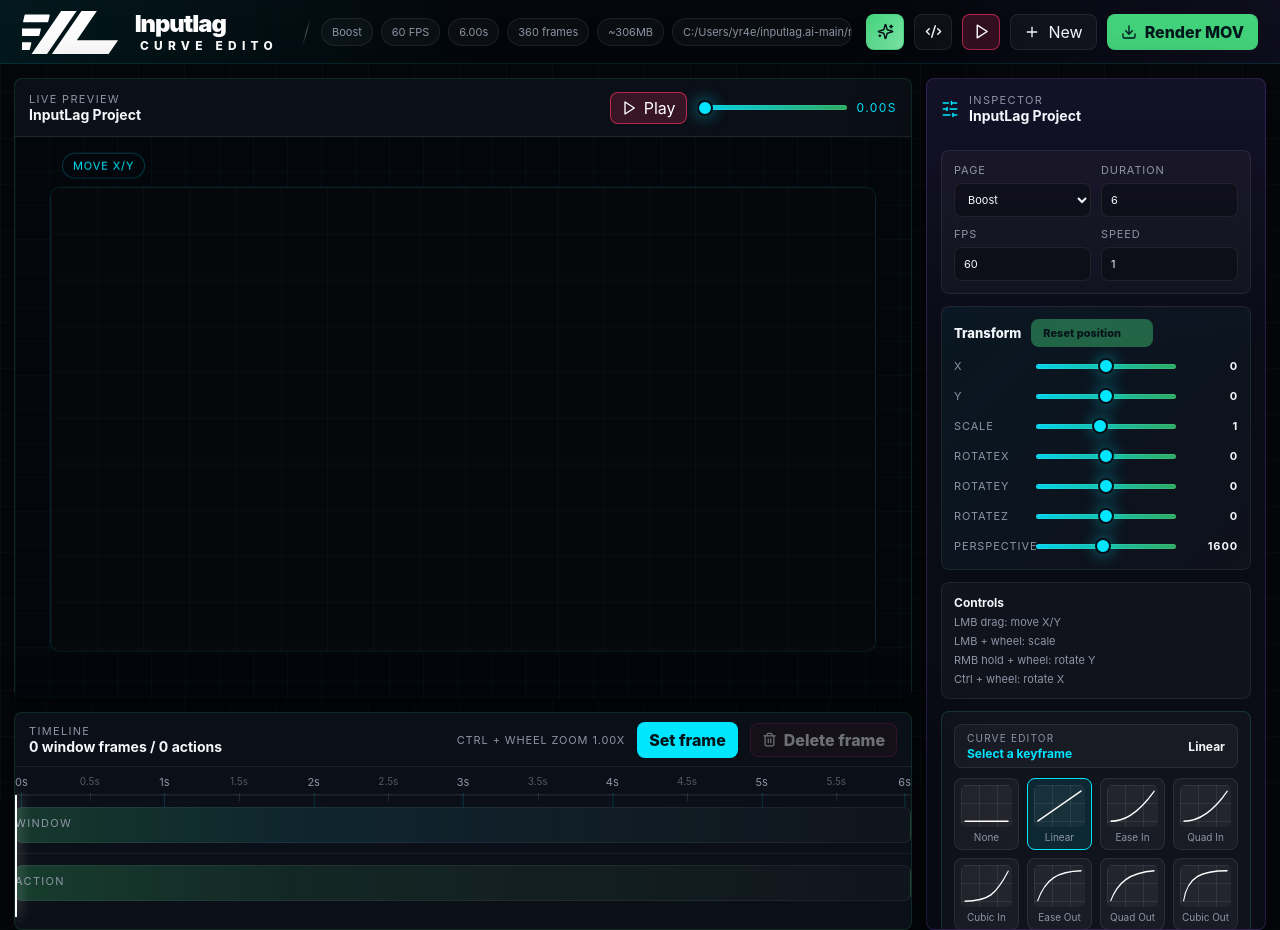
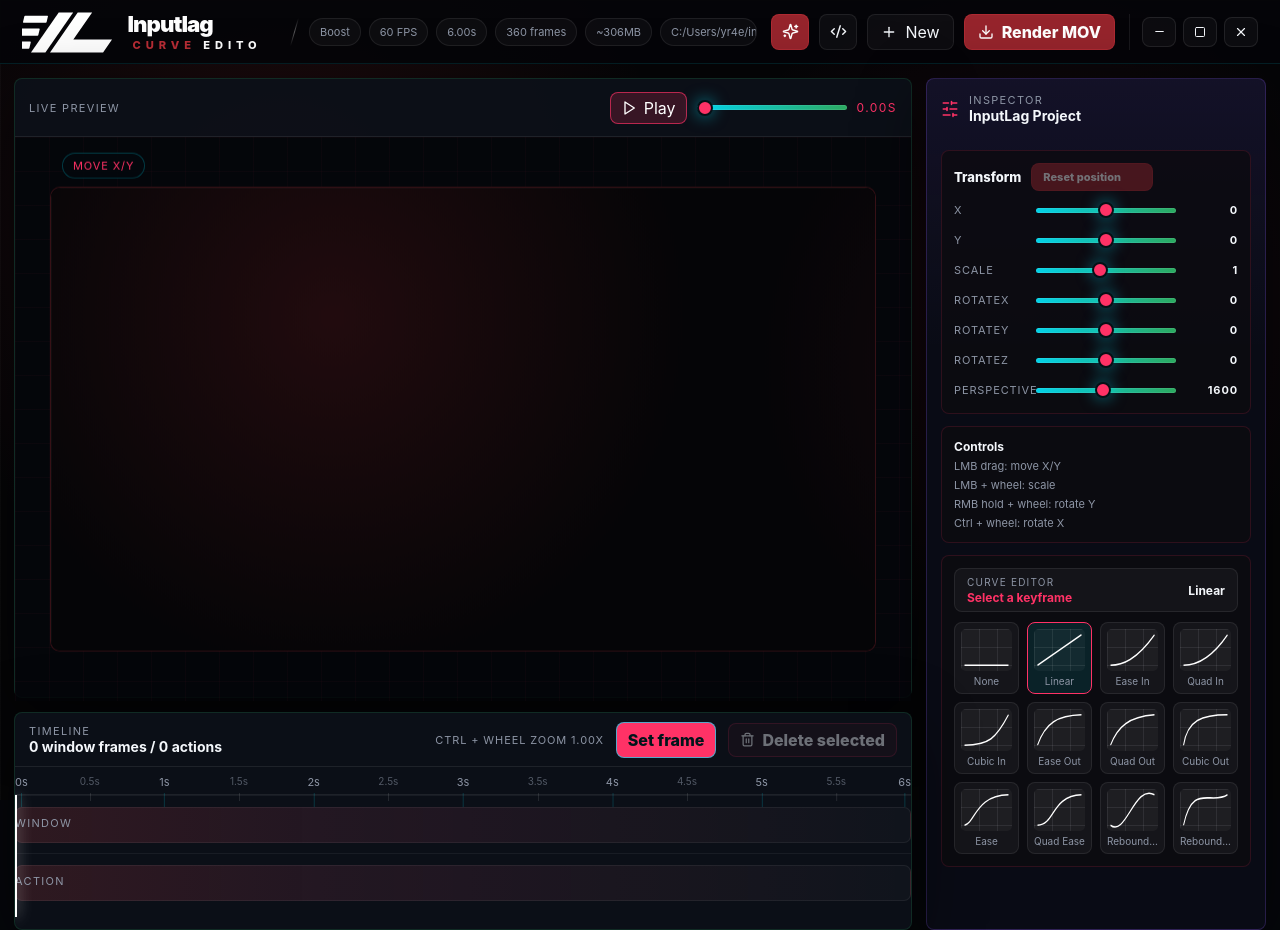
Before and after one commit to Yr4e/UI-curve-editor, a React (Vite) app: page / in a window 1280 px wide. Built offline with nearby package versions, Linux system fonts and the light colour scheme.

Commit message:
improve action playback and burgundy editor ui

```diff
--- a/electron/preload.cjs
+++ b/electron/preload.cjs
@@ -2,6 +2,9 @@ const { contextBridge, ipcRenderer } = require('electron')
 
 contextBridge.exposeInMainWorld('curvy', {
   renderMov: (payload) => ipcRenderer.invoke('render:mov', payload),
+  minimize: () => ipcRenderer.send('window:minimize'),
+  maximize: () => ipcRenderer.send('window:maximize'),
+  close: () => ipcRenderer.send('window:close'),
   onRenderSetTime: (callback) => {
     const listener = (_event, time) => callback(time)
     ipcRenderer.on('render:set-time', listener)
--- a/src/App.jsx
+++ b/src/App.jsx
@@ -2,11 +2,13 @@ import React, { useEffect, useMemo, useRef, useState } from 'react'
 import {
   Code2,
   Download,
+  Minus,
   Pause,
   Play,
   Plus,
   Rotate3D,
   SlidersHorizontal,
+  Square,
   Sparkles,
   Trash2,
   X,
@@ -62,15 +64,15 @@ const estimateWeight = (duration, fps) => {
   return { frames, pngMb: Math.round(frames * 1.15), movMb: Math.round(frames * 0.85) }
 }
 
-const makeProject = ({ name = 'InputLag Project', duration = 6, presetId = 'empty' } = {}) => {
+const makeProject = ({ name = 'InputLag Project', duration = 6, fps, speed, page, presetId = 'empty' } = {}) => {
   const preset = presetTemplates.find((item) => item.id === presetId)
   const base = preset ? { ...preset.start, scale: Math.max(preset.start.scale, 0.86) } : { ...defaultTransform }
   return {
     name,
     duration: preset?.duration ?? duration,
-    fps: preset?.fps ?? 60,
-    speed: preset?.speed ?? 1,
-    page: preset?.page ?? 'boost',
+    fps: fps ?? preset?.fps ?? 60,
+    speed: speed ?? preset?.speed ?? 1,
+    page: page ?? preset?.page ?? 'boost',
     sourceUrl: inputLagPreviewUrl,
     sourceName: 'C:/Users/yr4e/inputlag.ai-main/renderer',
     sourceFiles: 0,
@@ -163,7 +165,10 @@ function ProjectMeta({ project }) {
 
 function NewProjectModal({ open, onClose, onCreate }) {
   const [name, setName] = useState('InputLag Project')
-  const [duration, setDuration] = useState(6)
+  const [duration, setDuration] = useState('6')
+  const [fps, setFps] = useState('60')
+  const [speed, setSpeed] = useState('1')
+  const [page, setPage] = useState('boost')
   const [presetId, setPresetId] = useState('empty')
 
   if (!open) return null
@@ -175,7 +180,12 @@ function NewProjectModal({ open, onClose, onCreate }) {
           <strong>Project setup</strong>
         </div>
         <label>Project name<input value={name} onChange={(event) => setName(event.target.value)} /></label>
-        <label>Length, seconds<input type="number" min="1" max="90" step="0.1" value={duration} onChange={(event) => setDuration(Number(event.target.value))} /></label>
+        <div className="modal-field-grid">
+          <label>Page<select value={page} onChange={(event) => setPage(event.target.value)}>{pages.filter((item) => item.id !== 'logo').map((item) => <option key={item.id} value={item.id}>{item.label}</option>)}</select></label>
+          <label>Duration<input type="number" min="1" max="90" step="0.1" value={duration} onChange={(event) => setDuration(event.target.value)} /></label>
+          <label>FPS<input type="number" min="24" max="120" step="1" value={fps} onChange={(event) => setFps(event.target.value)} /></label>
+          <label>Speed<input type="number" min="0.1" max="3" step="0.05" value={speed} onChange={(event) => setSpeed(event.target.value)} /></label>
+        </div>
         <label>
           Starting preset
           <select value={presetId} onChange={(event) => setPresetId(event.target.value)}>
@@ -185,14 +195,21 @@ function NewProjectModal({ open, onClose, onCreate }) {
         </label>
         <div className="modal-actions">
           <button onClick={onClose}>Cancel</button>
-          <button onClick={() => onCreate({ name, duration, presetId })}>Create</button>
+          <button onClick={() => onCreate({
+            name,
+            duration: Number(duration) || 6,
+            fps: Number(fps) || 60,
+            speed: Number(speed) || 1,
+            page,
+            presetId,
+          })}>Create</button>
         </div>
       </div>
     </div>
   )
 }
 
-function InputLagWindow({ project, page, onAppAction }) {
+function InputLagWindow({ project, page, replayCommand, resetToken }) {
   const frameRef = useRef(null)
   const routeMap = {
     'control-center': '/center',
@@ -213,50 +230,16 @@ function InputLagWindow({ project, page, onAppAction }) {
     : source.replace(/[?#].*$/, '').replace(/\/?$/, '/')
   const pageUrl = source.startsWith('blob:')
     ? source
-    : `${cleanSource}?renderCapture=boost-ai&studioPreview=1&page=${renderPageMap[page] ?? 'boost'}#${routeMap[page] ?? '/center'}`
+    : `${cleanSource}?renderCapture=boost-ai&studioPreview=1&page=${renderPageMap[page] ?? 'boost'}&studioReset=${resetToken}#${routeMap[page] ?? '/center'}`
 
   useEffect(() => {
-    const frame = frameRef.current
-    if (!frame) return undefined
-    let cleanup = () => {}
-    const bind = () => {
-      try {
-        const doc = frame.contentDocument
-        if (!doc) return
-        const handler = (event) => {
-          const target = event.target?.closest?.('button, [role="button"], a, input, select, textarea, [data-action], .toggle, .switch, .tweak-row')
-          if (!target) return
-          const label = (target.innerText || target.getAttribute('aria-label') || target.getAttribute('title') || target.value || target.className || target.tagName || 'app action')
-            .toString()
-            .replace(/\s+/g, ' ')
-            .trim()
-            .slice(0, 120)
-          const selector = target.id
-            ? `#${target.id}`
-            : target.className && typeof target.className === 'string'
-              ? `${target.tagName.toLowerCase()}.${target.className.split(/\s+/).filter(Boolean).slice(0, 3).join('.')}`
-              : target.tagName.toLowerCase()
-          onAppAction?.({
-            type: target.tagName === 'A' ? 'navigate' : target.tagName === 'INPUT' ? 'input' : 'click',
-            label: label || selector,
-            selector,
-            page,
-            route: frame.contentWindow?.location?.hash || '',
-          })
-        }
-        doc.addEventListener('click', handler, true)
-        cleanup = () => doc.removeEventListener('click', handler, true)
-      } catch {
-        cleanup = () => {}
-      }
-    }
-    frame.addEventListener('load', bind)
-    bind()
-    return () => {
-      frame.removeEventListener('load', bind)
-      cleanup()
-    }
-  }, [page, pageUrl, onAppAction])
+    if (!replayCommand?.action || !frameRef.current?.contentWindow) return
+    frameRef.current.contentWindow.postMessage({
+      source: 'curvy-editor',
+      command: 'replay-action',
+      action: replayCommand.action,
+    }, '*')
+  }, [replayCommand])
 
   return (
     <div className="preview-shell">
@@ -363,6 +346,8 @@ function CodePanel({ project, playhead, onClose }) {
           selector: action.selector ?? null,
           page: action.page ?? null,
           route: action.route ?? null,
+          scrollTop: action.scrollTop ?? null,
+          scrollLeft: action.scrollLeft ?? null,
           preset: action.preset ?? null,
           category: action.category ?? 'app',
         })),
@@ -386,7 +371,7 @@ function CodePanel({ project, playhead, onClose }) {
   )
 }
 
-function Timeline({ project, playhead, zoom, selectedKeyframeId, onZoom, onSeek, onSetFrame, onDragKeyframe, onDeleteKeyframe, onSelectKeyframe, onDeleteAction, onDeleteSelected }) {
+function Timeline({ project, playhead, zoom, selectedKeyframeId, selectedActionId, onZoom, onSeek, onSetFrame, onDragKeyframe, onSelectKeyframe, onSelectAction, onDragAction, onDeleteSelected }) {
   const trackRef = useRef(null)
   const duration = Math.max(project.duration, 1)
   const tickStep = 0.5
@@ -432,7 +417,7 @@ function Timeline({ project, playhead, zoom, selectedKeyframeId, onZoom, onSeek,
         <div className="timeline-actions">
           <span>Ctrl + wheel zoom {zoom.toFixed(2)}x</span>
           <button className="set-frame-btn" onClick={onSetFrame}>Set frame</button>
-          <button className="delete-frame-btn" disabled={!selectedKeyframeId} onClick={onDeleteSelected}><Trash2 size={15} /> Delete frame</button>
+          <button className="delete-frame-btn" disabled={!selectedKeyframeId && !selectedActionId} onClick={onDeleteSelected}><Trash2 size={15} /> Delete selected</button>
         </div>
       </div>
       <div className="timeline-scroll">
@@ -458,7 +443,6 @@ function Timeline({ project, playhead, zoom, selectedKeyframeId, onZoom, onSeek,
                   style={{ left: `${(keyframe.time / duration) * 100}%` }}
                   title={`${keyframe.time}s / ${keyframe.curvePreset}`}
                   onClick={(event) => { event.stopPropagation(); onSelectKeyframe(keyframe.id); onSeek(keyframe.time) }}
-                  onDoubleClick={(event) => { event.stopPropagation(); onDeleteKeyframe(keyframe.id) }}
                   onPointerDown={(event) => {
                     event.stopPropagation()
                     onSelectKeyframe(keyframe.id)
@@ -484,13 +468,29 @@ function Timeline({ project, playhead, zoom, selectedKeyframeId, onZoom, onSeek,
             <div className="track-lane">
               {sortedActions(project).map((action) => (
                 <button
-                  className="action-chip"
+                  className={selectedActionId === action.id ? 'action-chip active' : 'action-chip'}
                   key={action.id}
                   style={{ left: `${(action.time / duration) * 100}%`, width: `${Math.max((action.duration / duration) * 100, 3)}%` }}
-                  title={`${action.time}s / ${action.type}`}
-                  onDoubleClick={(event) => { event.stopPropagation(); onDeleteAction(action.id) }}
+                  title={`${action.time}s / ${action.label || action.type}`}
+                  onClick={(event) => { event.stopPropagation(); onSelectAction(action.id); onSeek(action.time) }}
+                  onPointerDown={(event) => {
+                    event.stopPropagation()
+                    onSelectAction(action.id)
+                    event.currentTarget.setPointerCapture(event.pointerId)
+                    const rect = trackRef.current.getBoundingClientRect()
+                    const move = (moveEvent) => {
+                      const pct = clamp((moveEvent.clientX - rect.left) / rect.width)
+                      onDragAction(action.id, Number((pct * duration).toFixed(3)))
+                    }
+                    const up = () => {
+                      window.removeEventListener('pointermove', move)
+                      window.removeEventListener('pointerup', up)
+                    }
+                    window.addEventListener('pointermove', move)
+                    window.addEventListener('pointerup', up)
+                  }}
                 >
-                  {action.type}
+                  {action.type === 'scroll' ? 'scroll' : action.label || action.type}
                 </button>
               ))}
             </div>
@@ -559,12 +559,6 @@ function Inspector({ project, currentTransform, selectedKeyframeId, onPatchProje
         <SlidersHorizontal size={18} />
         <div><span>Inspector</span><strong>{project.name}</strong></div>
       </div>
-      <div className="field-grid">
-        <label>Page<select value={project.page} onChange={(event) => onPatchProject({ page: event.target.value })}>{pages.filter((page) => page.id !== 'logo').map((page) => <option key={page.id} value={page.id}>{page.label}</option>)}</select></label>
-        <label>Duration<input type="number" min="1" max="90" step="0.1" value={project.duration} onChange={(event) => onPatchProject({ duration: Number(event.target.value) })} /></label>
-        <label>FPS<input type="number" min="24" max="120" step="1" value={project.fps} onChange={(event) => onPatchProject({ fps: Number(event.target.value) })} /></label>
-        <label>Speed<input type="number" min="0.1" max="3" step="0.05" value={project.speed} onChange={(event) => onPatchProject({ speed: Number(event.target.value) })} /></label>
-      </div>
       <TransformEditor value={currentTransform} onChange={onPatchTransform} onResetSelected={onResetSelected} canReset={Boolean(selectedKeyframeId)} />
       <div className="control-hint">
         <strong>Controls</strong>
@@ -591,9 +585,13 @@ export default function App() {
   const [rendering, setRendering] = useState(false)
   const [rotateMode, setRotateMode] = useState(false)
   const [selectedKeyframeId, setSelectedKeyframeId] = useState(null)
+  const [selectedActionId, setSelectedActionId] = useState(null)
+  const [previewResetToken, setPreviewResetToken] = useState(0)
+  const [replayCommand, setReplayCommand] = useState(null)
   const rafRef = useRef(null)
   const startedAtRef = useRef(0)
   const basePlayheadRef = useRef(0)
+  const playbackLastTimeRef = useRef(0)
   const dragRef = useRef(null)
   const rotateTimerRef = useRef(null)
   const wheelFrameRef = useRef(null)
@@ -625,11 +623,12 @@ export default function App() {
   useEffect(() => {
     const handler = (event) => {
       if (event.data?.source !== 'inputlag-studio-preview' || !event.data.action) return
+      if (playing) return
       recordAppAction({ ...event.data.action, page: project.page })
     }
     window.addEventListener('message', handler)
     return () => window.removeEventListener('message', handler)
-  }, [playhead, project.duration, project.page])
+  }, [playing, playhead, project.duration, project.page])
 
   useEffect(() => {
     if (!playing) return undefined
@@ -643,6 +642,32 @@ export default function App() {
     rafRef.current = requestAnimationFrame(tick)
     return () => cancelAnimationFrame(rafRef.current)
   }, [playing, project.duration, project.speed])
+
+  useEffect(() => {
+    if (!playing) {
+      playbackLastTimeRef.current = playhead
+      return
+    }
+    setPreviewResetToken((value) => value + 1)
+    playbackLastTimeRef.current = Math.max(0, playhead - 0.001)
+  }, [playing])
+
+  useEffect(() => {
+    if (!playing) return
+    const previous = playbackLastTimeRef.current
+    if (playhead < previous) {
+      setPreviewResetToken((value) => value + 1)
+      playbackLastTimeRef.current = Math.max(0, playhead - 0.001)
+      return
+    }
+    const dueActions = sortedActions(project).filter((action) => action.time > previous && action.time <= playhead + 0.012)
+    dueActions.forEach((action, index) => {
+      window.setTimeout(() => {
+        setReplayCommand({ id: crypto.randomUUID(), action })
+      }, index * 40)
+    })
+    playbackLastTimeRef.current = playhead
+  }, [playing, playhead, project])
 
   const setFrameAtPlayhead = (transform = currentTransform, extra = {}) => {
     let nextId = selectedKeyframeId
@@ -699,6 +724,20 @@ export default function App() {
     }))
   }
 
+  const dragAction = (id, time) => {
+    const nextTime = Number((clamp(time / project.duration) * project.duration).toFixed(3))
+    setPlayhead(nextTime)
+    setSelectedActionId(id)
+    setSelectedKeyframeId(null)
+    setProject((current) => ({
+      ...current,
+      actionTrack: {
+        ...current.actionTrack,
+        actions: current.actionTrack.actions.map((action) => action.id === id ? { ...action, time: nextTime } : action).sort((a, b) => a.time - b.time),
+      },
+    }))
+  }
+
   const deleteKeyframe = (id) => {
     setProject((current) => ({
       ...current,
@@ -731,6 +770,15 @@ export default function App() {
         actions: current.actionTrack.actions.filter((action) => action.id !== id),
       },
     }))
+    if (selectedActionId === id) setSelectedActionId(null)
+  }
+
+  const deleteSelectedTimelineItem = () => {
+    if (selectedKeyframeId) {
+      deleteKeyframe(selectedKeyframeId)
+      return
+    }
+    if (selectedActionId) deleteAction(selectedActionId)
   }
 
   const setCurveForSegment = (curvePreset) => {
@@ -786,23 +834,27 @@ export default function App() {
 
   const recordAppAction = (action) => {
     const time = Number(Math.max(0, Math.min(project.duration, playhead)).toFixed(3))
+    let nextId = null
     setProject((current) => {
       const last = current.actionTrack.actions[current.actionTrack.actions.length - 1]
       if (
         last &&
-        Math.abs(last.time - time) < 0.02 &&
+        Math.abs(last.time - time) < (action.type === 'scroll' ? 0.35 : 0.02) &&
         last.type === action.type &&
         last.label === action.label &&
-        last.selector === action.selector
+        last.selector === action.selector &&
+        (action.type !== 'scroll' || Math.abs((last.scrollTop ?? 0) - (action.scrollTop ?? 0)) < 18)
       ) {
+        nextId = last.id
         return current
       }
+      nextId = crypto.randomUUID()
       return {
         ...current,
         actionTrack: {
           ...current.actionTrack,
           actions: [...current.actionTrack.actions, {
-            id: crypto.randomUUID(),
+            id: nextId,
             time,
             duration: 0.35,
             type: action.type,
@@ -810,18 +862,23 @@ export default function App() {
             selector: action.selector,
             page: action.page,
             route: action.route,
+            scrollTop: action.scrollTop,
+            scrollLeft: action.scrollLeft,
             category: 'recorded',
           }].sort((a, b) => a.time - b.time),
         },
       }
     })
+    setSelectedActionId(nextId)
+    setSelectedKeyframeId(null)
   }
 
-  const createProject = ({ name, duration, presetId }) => {
-    setProject(makeProject({ name, duration, presetId }))
+  const createProject = ({ name, duration, fps, speed, page, presetId }) => {
+    setProject(makeProject({ name, duration, fps, speed, page, presetId }))
     setPlayhead(0)
     setPlaying(false)
     setSelectedKeyframeId(null)
+    setSelectedActionId(null)
     setShowNew(false)
   }
 
@@ -916,9 +973,13 @@ export default function App() {
         <div className="top-actions">
           <button className="icon-action ready-presets-top" title="Ready Presets" onClick={() => setShowPresets(true)}><Sparkles size={17} /></button>
           <button className="icon-action" title="Code" onClick={() => setShowCode((value) => !value)}><Code2 size={17} /></button>
-          <button className="icon-action play-square" title="Play" onClick={() => setPlaying((value) => !value)}>{playing ? <Pause size={17} /> : <Play size={17} />}</button>
           <button onClick={() => setShowNew(true)}><Plus size={16} /> New</button>
           <button className="render-action" disabled={rendering} onClick={exportMov}><Download size={16} /> Render MOV</button>
+        </div>
+        <div className="window-controls">
+          <button title="Minimize" onClick={() => window.curvy?.minimize?.()}><Minus size={13} /></button>
+          <button title="Maximize" onClick={() => window.curvy?.maximize?.()}><Square size={12} /></button>
+          <button title="Close" onClick={() => window.curvy?.close?.()}><X size={14} /></button>
         </div>
       </header>
 
@@ -926,7 +987,7 @@ export default function App() {
         <section className="studio-center">
           <section className="preview-panel">
             <div className="section-header">
-              <div><span>Live preview</span><strong>{project.name}</strong></div>
+              <div><span>Live preview</span></div>
               <div className="preview-controls">
                 <button className="preview-play" onClick={() => setPlaying((value) => !value)}>{playing ? <Pause size={16} /> : <Play size={16} />} {playing ? 'Pause' : 'Play'}</button>
                 <input type="range" min="0" max={project.duration} step="0.01" value={playhead} onChange={(event) => setPlayhead(Number(event.target.value))} />
@@ -945,7 +1006,7 @@ export default function App() {
                 style={{ transform: `perspective(${currentTransform.perspective}px) translate(${currentTransform.x}px, ${currentTransform.y}px) scale(${currentTransform.scale}) rotateX(${currentTransform.rotateX}deg) rotateY(${currentTransform.rotateY}deg) rotateZ(${currentTransform.rotateZ}deg)` }}
               >
                 <div className="viewport-hint">{viewportHint}</div>
-                <InputLagWindow project={project} page={project.page} onAppAction={recordAppAction} />
+                <InputLagWindow project={project} page={project.page} replayCommand={replayCommand} resetToken={previewResetToken} />
               </div>
               {renderStatus && <div className="render-status">{renderStatus}</div>}
               {rendering && <div className="render-blocker">Rendering MOV...</div>}
@@ -956,14 +1017,15 @@ export default function App() {
             playhead={playhead}
             zoom={timelineZoom}
             selectedKeyframeId={selectedKeyframeId}
+            selectedActionId={selectedActionId}
             onZoom={handleTimelineZoom}
             onSeek={setPlayhead}
             onSetFrame={() => setFrameAtPlayhead()}
             onDragKeyframe={dragKeyframe}
-            onDeleteKeyframe={deleteKeyframe}
-            onSelectKeyframe={setSelectedKeyframeId}
-            onDeleteAction={deleteAction}
-            onDeleteSelected={() => selectedKeyframeId && deleteKeyframe(selectedKeyframeId)}
+            onSelectKeyframe={(id) => { setSelectedKeyframeId(id); setSelectedActionId(null) }}
+            onSelectAction={(id) => { setSelectedActionId(id); setSelectedKeyframeId(null) }}
+            onDragAction={dragAction}
+            onDeleteSelected={deleteSelectedTimelineItem}
           />
         </section>
         <Inspector
--- a/src/styles.css
+++ b/src/styles.css
@@ -2567,3 +2567,163 @@ body {
     transform: none;
   }
 }
+
+/* Burgundy/black studio pass */
+:root {
+  --line-cyan: rgba(255, 50, 102, 0.34);
+  --cyan: #ff3266;
+  --accent: #b82d35;
+  --green: #d83b53;
+}
+
+body {
+  background:
+    linear-gradient(rgba(255,255,255,0.026) 1px, transparent 1px),
+    linear-gradient(90deg, rgba(255,255,255,0.026) 1px, transparent 1px),
+    radial-gradient(circle at 22% 28%, rgba(184, 45, 53, 0.16), transparent 34%),
+    radial-gradient(circle at 80% 38%, rgba(255, 50, 102, 0.08), transparent 30%),
+    #050507;
+  font-family: Inter, "Segoe UI", Arial, ui-sans-serif, system-ui, sans-serif;
+}
+
+button,
+input,
+select {
+  font-family: Inter, "Segoe UI", Arial, ui-sans-serif, system-ui, sans-serif;
+}
+
+.app-logo {
+  min-width: 258px;
+}
+
+.app-logo img {
+  width: 236px;
+}
+
+.topbar {
+  background: rgba(5, 5, 8, 0.92);
+}
+
+.window-controls {
+  height: 36px;
+  display: inline-flex;
+  align-items: center;
+  gap: 7px;
+  padding-left: 12px;
+  border-left: 1px solid rgba(255,255,255,0.08);
+}
+
+.window-controls button {
+  width: 34px;
+  height: 30px;
+  display: grid;
+  place-items: center;
+  border: 1px solid rgba(255,255,255,0.09);
+  border-radius: 8px;
+  color: var(--text);
+  background: rgba(255,255,255,0.035);
+}
+
+.window-controls button:hover {
+  border-color: rgba(255,50,102,0.52);
+  background: rgba(255,50,102,0.14);
+}
+
+.window-controls button:last-child:hover {
+  border-color: rgba(255,50,102,0.82);
+  background: rgba(255,50,102,0.30);
+}
+
+.ready-presets-top,
+.render-action,
+.reset-frame-btn,
+.preset-tabs button.active,
+.preset-browser-footer button {
+  color: #fff !important;
+  border-color: rgba(184,45,53,0.72) !important;
+  background: rgba(184,45,53,0.82) !important;
+}
+
+.preview-canvas {
+  background:
+    linear-gradient(rgba(255, 50, 102, 0.028) 1px, transparent 1px),
+    linear-gradient(90deg, rgba(255, 50, 102, 0.028) 1px, transparent 1px),
+    rgba(3, 4, 8, 0.82);
+  background-size: 34px 34px, 34px 34px, auto;
+}
+
+.preview-shell {
+  border-color: rgba(184,45,53,0.28);
+}
+
+.track-lane,
+.action-track .track-lane {
+  background:
+    linear-gradient(90deg, rgba(184,45,53,0.18), rgba(255,50,102,0.08) 34%, transparent),
+    rgba(255,255,255,0.025);
+}
+
+.keyframe-marker,
+.keyframe-marker.active {
+  background: var(--cyan);
+  box-shadow: 0 0 16px rgba(255,50,102,0.62);
+}
+
+.action-chip {
+  border-color: rgba(255,50,102,0.34);
+  background: rgba(184,45,53,0.18);
+  color: #fff;
+}
+
+.action-chip.active {
+  border-color: rgba(255,255,255,0.75);
+  background: rgba(255,50,102,0.34);
+  box-shadow: 0 0 16px rgba(255,50,102,0.36);
+}
+
+.transform-editor {
+  background: linear-gradient(135deg, rgba(184,45,53,0.12), rgba(255,255,255,0.026));
+}
+
+.field-grid,
+.transform-editor,
+.graph-editor,
+.control-hint,
+.modal-field-grid {
+  border-color: rgba(255,50,102,0.14);
+  background: rgba(13, 11, 17, 0.82);
+}
+
+.modal-field-grid {
+  display: grid;
+  grid-template-columns: repeat(2, minmax(0, 1fr));
+  gap: 10px;
+}
+
+.modal-field-grid label {
+  display: grid;
+  gap: 6px;
+  color: var(--muted);
+  font-size: 11px;
+  letter-spacing: 0.1em;
+  text-transform: uppercase;
+}
+
+.modal-field-grid input,
+.modal-field-grid select {
+  height: 34px;
+  border: 1px solid rgba(255,255,255,0.09);
+  border-radius: 7px;
+  background: rgba(3,4,8,0.82);
+  color: var(--text);
+  padding: 0 10px;
+}
+
+.transform-editor input[type="range"],
+.timeline-panel input[type="range"] {
+  accent-color: var(--cyan);
+}
+
+.code-drawer {
+  border-color: rgba(255,50,102,0.22);
+}
```
Also changed, not shown: electron/main.cjs (+15 -0 lines), public/curve-editor-logo.svg.
